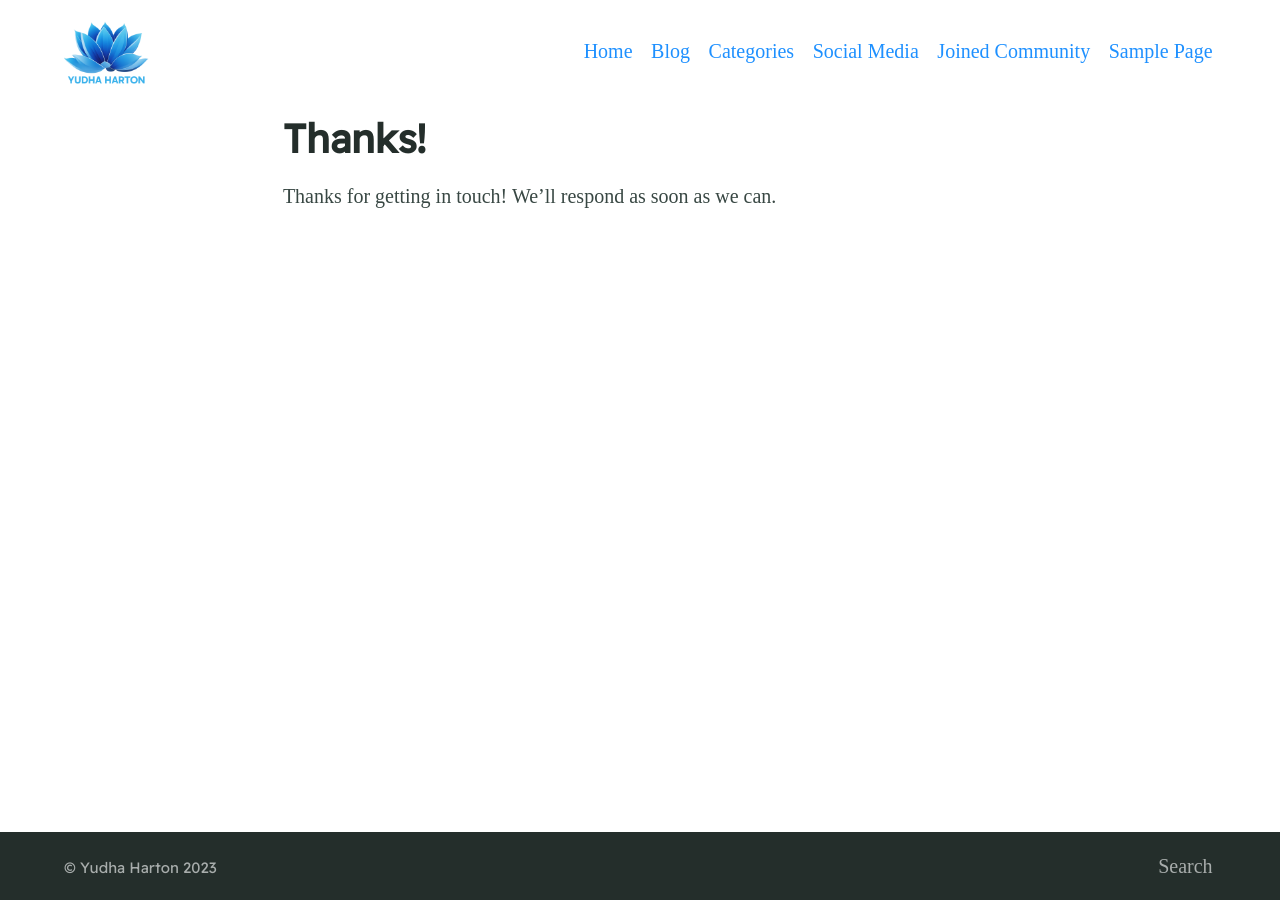
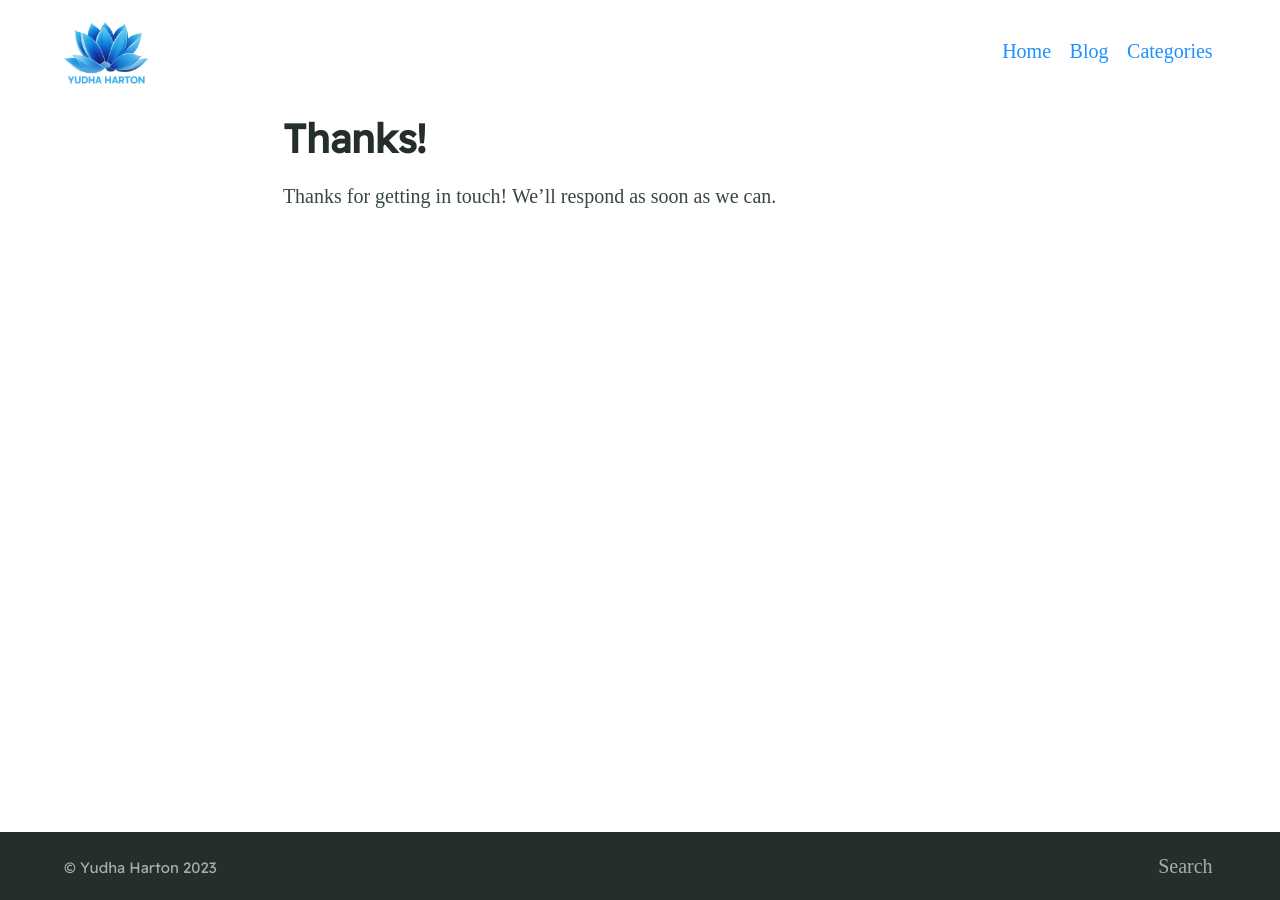
Before and after one commit to yudhaharton/yudhaharton.github.io, a Jekyll site: the page built from thanks.md, in a window 1280 px wide. Built offline with Jekyll 4.4.1, drawn with Linux system fonts in a browser that asks for light colours; some web fonts are replaced; some of the changed lines change nothing that is shown.

Commit message:
Update _config.yml

```diff
--- a/_config.yml
+++ b/_config.yml
@@ -39,15 +39,15 @@
 paginate_path: blog/page:num # jekyll-paginate > blog page
 jekyll-mentions: https://twitter.com # jekyll-mentions > service used when @replying
 twitter:
-  username: DavidDarnes # jekyll-seo-tag > Owners twitter username
-author: DavidDarnes # jekyll-seo-tag > default author
+  username:  # jekyll-seo-tag > Owners twitter username
+author:  # jekyll-seo-tag > default author
 social: # jekyll-seo-tag > social overrides
-  name: David Darnes # jekyll-seo-tag > real name
+  name:  # jekyll-seo-tag > real name
   links:  # jekyll-seo-tag > social aliases (sameAs)
-    - https://twitter.com/DavidDarnes
-    - https://www.facebook.com/daviddarnes
-    - https://www.linkedin.com/in/daviddarnes
-    - https://github.com/daviddarnes
+    - https://twitter.com/
+    - https://www.facebook.com/
+    - https://www.linkedin.com/in/
+    - https://github.com/
 # markdown: CommonMark # Markdown parse settings, CommonMark performs slightly better an others in build time
 # commonmark:
   # options: ["SMART", "FOOTNOTES"]
@@ -127,12 +127,6 @@
   url: /blog/
 - title: Categories
   url: /categories/
-- title: Social Media
-  url: /social-media/
-- title: Joined Community
-  url: /joined-community/
-- title: Sample Page
-  url: /sample/
 
 navigation_footer:
 - title: Search
```
